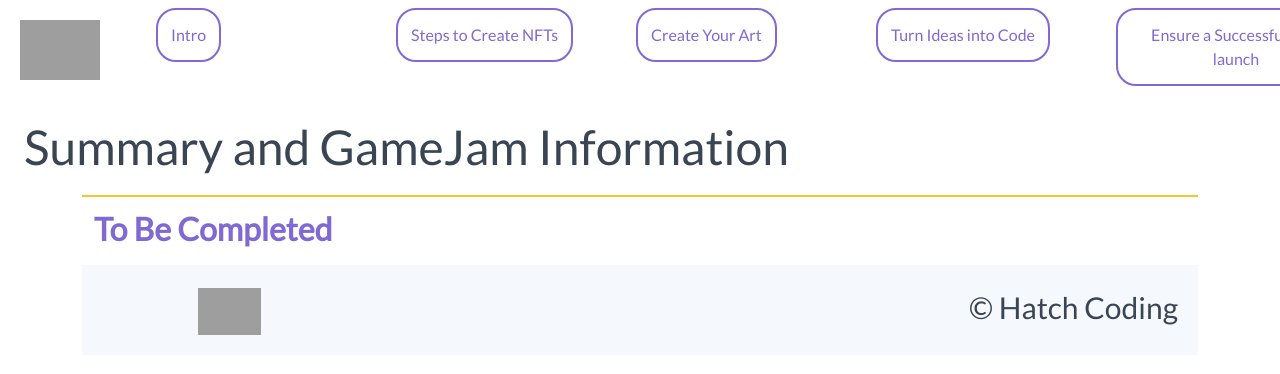
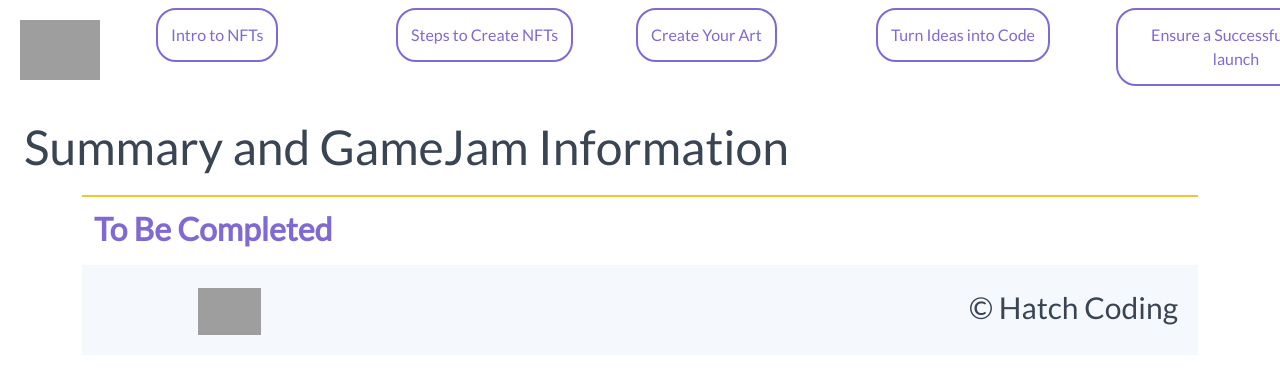
Before and after one commit to HatchCoding/NFT, a plain HTML site: page lessonSummary.html in a window 1280 px wide. Shown: the top 374 px of the page. Drawn offline with nearby package versions, Linux system fonts and the light colour scheme; grey boxes are pictures that could not be loaded.

Commit message:
Update lessonSummary.html

```diff
--- a/lessonSummary.html
+++ b/lessonSummary.html
@@ -31,7 +31,7 @@
                     <ul class="navbar-nav ">
                         <div class="nav-div ">
                             <li>
-                                <a class="hatchNav " href="index.html">Intro</a>
+                                <a class="hatchNav " href="index.html">Intro to NFTs</a>
                             </li>
                         </div>
                         <div class="nav-div ">
```
